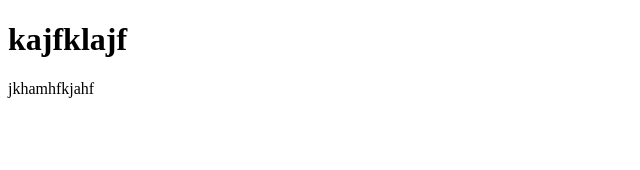
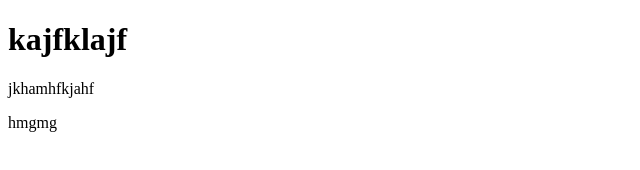
Before and after one commit to erfan-rgb/web3, a plain HTML site: page index.html in a window 1280 px wide. Shown: the full height of the page, 0-640 px from the left. Drawn offline with Linux system fonts and the light colour scheme.

Commit message:
Update index.html

```diff
--- a/index.html
+++ b/index.html
@@ -8,6 +8,7 @@
 <body>
     <h1>kajfklajf</h1>
     <p>jkhamhfkjahf</p>
+    <p>hmgmg</p>
 
 </body>
 </html>
```
